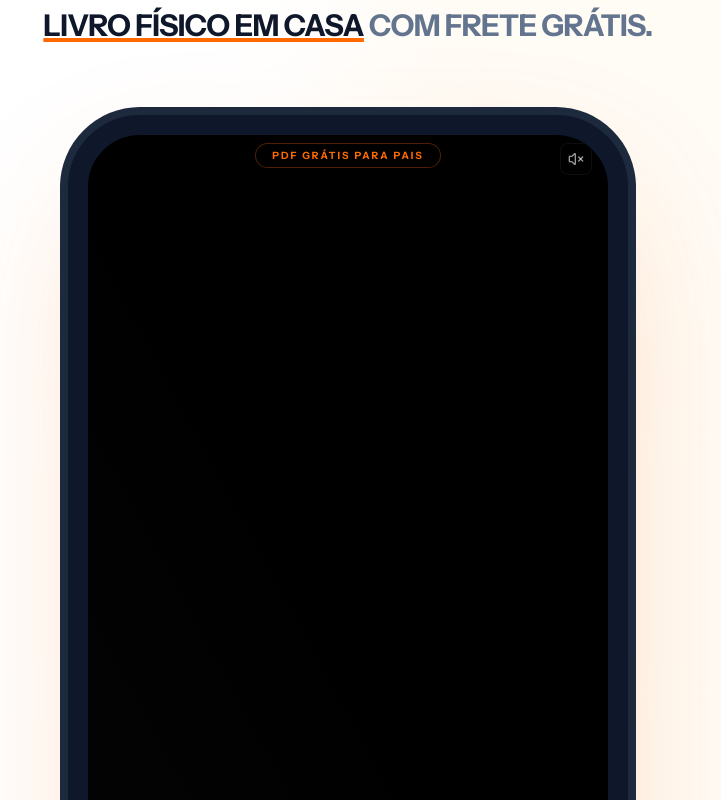
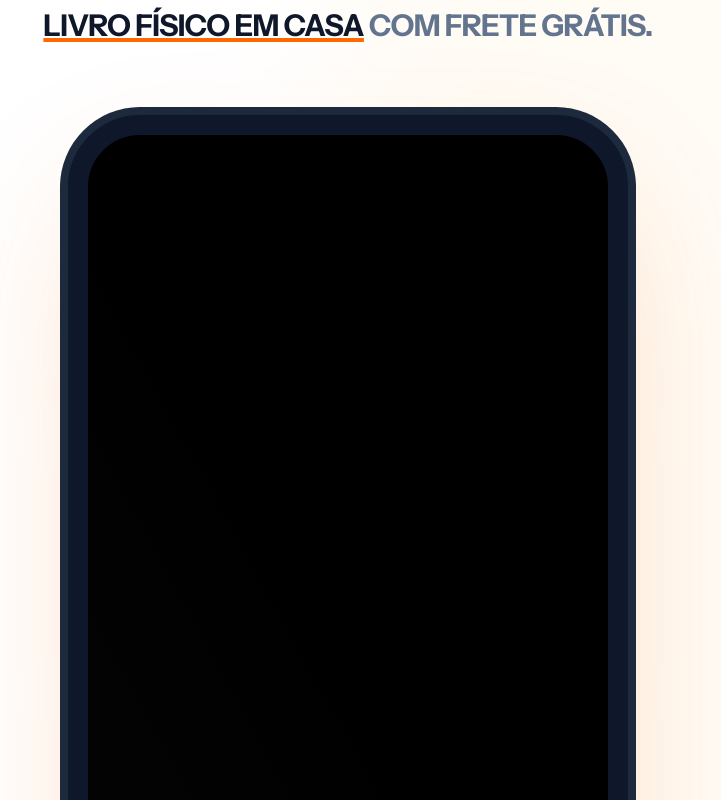
Before and after one commit to wagnerferrazdelima-maker/Paternidade, a React (Vite) app: page /obrigado in a window 1280 px wide. Shown: the part 580-1380 px from the top of the page, without its empty margins (292-1013 px from the left). Built offline with nearby package versions, Linux system fonts and the light colour scheme.

Commit message:
feat(thankyou): Disable autoplay and mute for video
Disables the autoplay and mute settings for the YouTube video on the Thank You page. This ensures the video respects user browser policies regarding autoplaying muted content and requires user interaction to unmute and play.

```diff
--- a/src/ThankYou.tsx
+++ b/src/ThankYou.tsx
@@ -92,25 +92,29 @@ export default function ThankYou() {
         width: '100%',
         videoId: 'YZtez0yxJ_Y',
         playerVars: {
-          autoplay: 1,
+          autoplay: 0,
           controls: 0,
           modestbranding: 1,
           rel: 0,
           showinfo: 0,
           iv_load_policy: 3,
-          mute: 1,
+          mute: 0,
           start: Math.floor(elapsedSeconds)
         },
         events: {
           onReady: (event: any) => {
-            // Video starts muted and playing by default via playerVars
+            event.target.setVolume(100);
+            // Video ready - not autoplaying to ensure sound works on first interaction
             if (elapsedSeconds >= vslDuration) {
               setShowDelayedContent(true);
             }
           },
           onStateChange: (event: any) => {
             // 1 = playing, 2 = paused
-            if (event.data === 1) setIsPlaying(true);
+            if (event.data === 1) {
+              setIsPlaying(true);
+              setIsMuted(false);
+            }
             else if (event.data === 2) setIsPlaying(false);
           }
         }
@@ -346,24 +350,13 @@ export default function ThankYou() {
 
               <div id="vsl-player" className="absolute inset-0 w-full h-full pointer-events-none"></div>
 
-              {/* Fake Internal UI Controls (Retention Hacks) */}
+              {/* Fake Internal UI Controls (Retention Hacks) - Removed PDF and Volume as requested */}
               <div className="absolute top-2 left-0 w-full z-40 pointer-events-none flex items-center justify-center px-4">
-                 <div className="flex items-center">
-                    <span className="text-[7px] sm:text-[10px] font-black text-orange-500 bg-black/90 px-4 py-1 rounded-full border border-orange-500/30 uppercase tracking-[0.2em] shadow-2xl shadow-black/50 whitespace-nowrap">
-                      PDF GRÁTIS PARA PAIS
-                    </span>
-                 </div>
-
-                 <div className="absolute top-0 right-2 sm:right-4 flex items-center gap-2">
-                    <div className="h-6 w-6 sm:h-8 sm:w-8 bg-black/40 backdrop-blur-md rounded-lg flex items-center justify-center border border-white/5">
-                       {isMuted ? <VolumeX size={10} className="text-white/60 sm:w-4 sm:h-4" /> : <Volume2 size={10} className="text-white/60 sm:w-4 sm:h-4" />}
-                    </div>
-                 </div>
               </div>
 
               {/* Play/Pause/Mute Interaction Area */}
               <div
-                className="absolute inset-0 z-[60] cursor-pointer group/vcenter"
+                className="absolute inset-0 z-[60] cursor-pointer group/vcenter flex items-center justify-center p-6"
                 onClick={handleVslInteraction}
               >
                 {/* Subtle pause hint when playing */}
```
